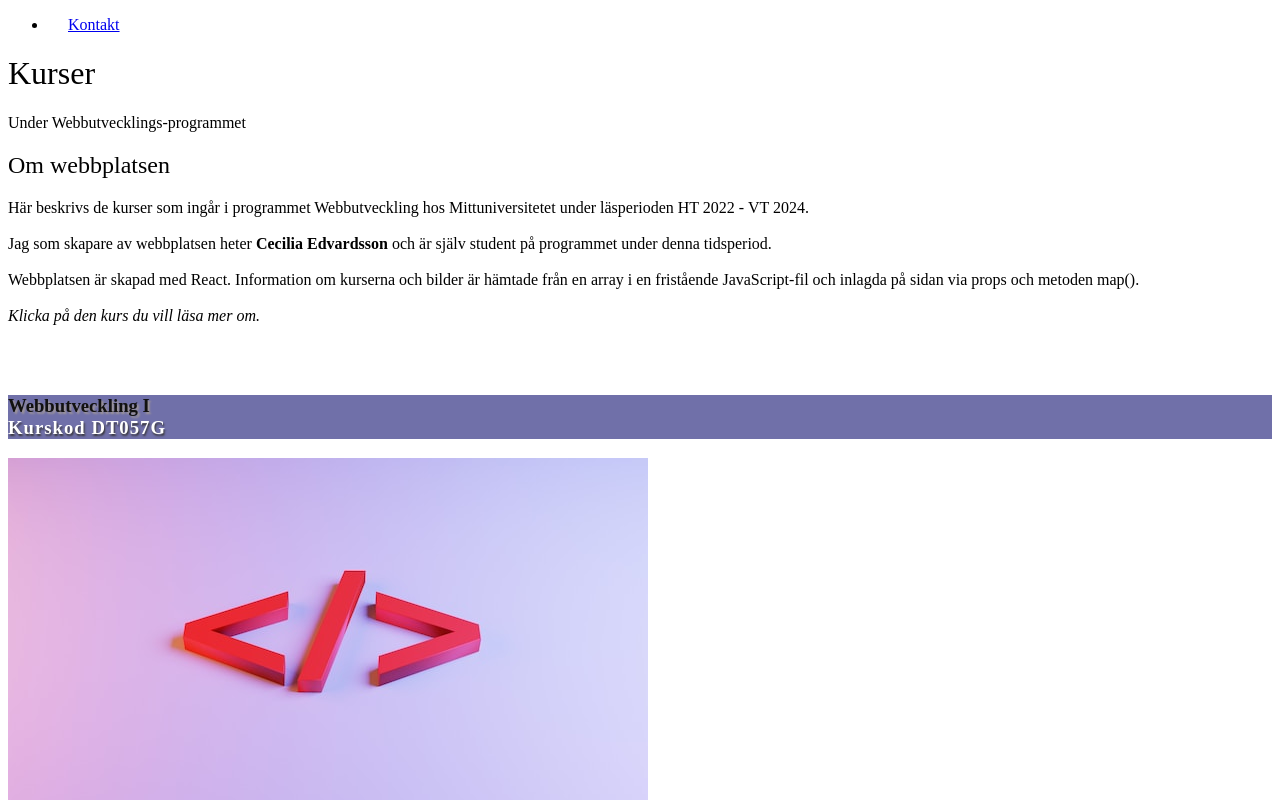
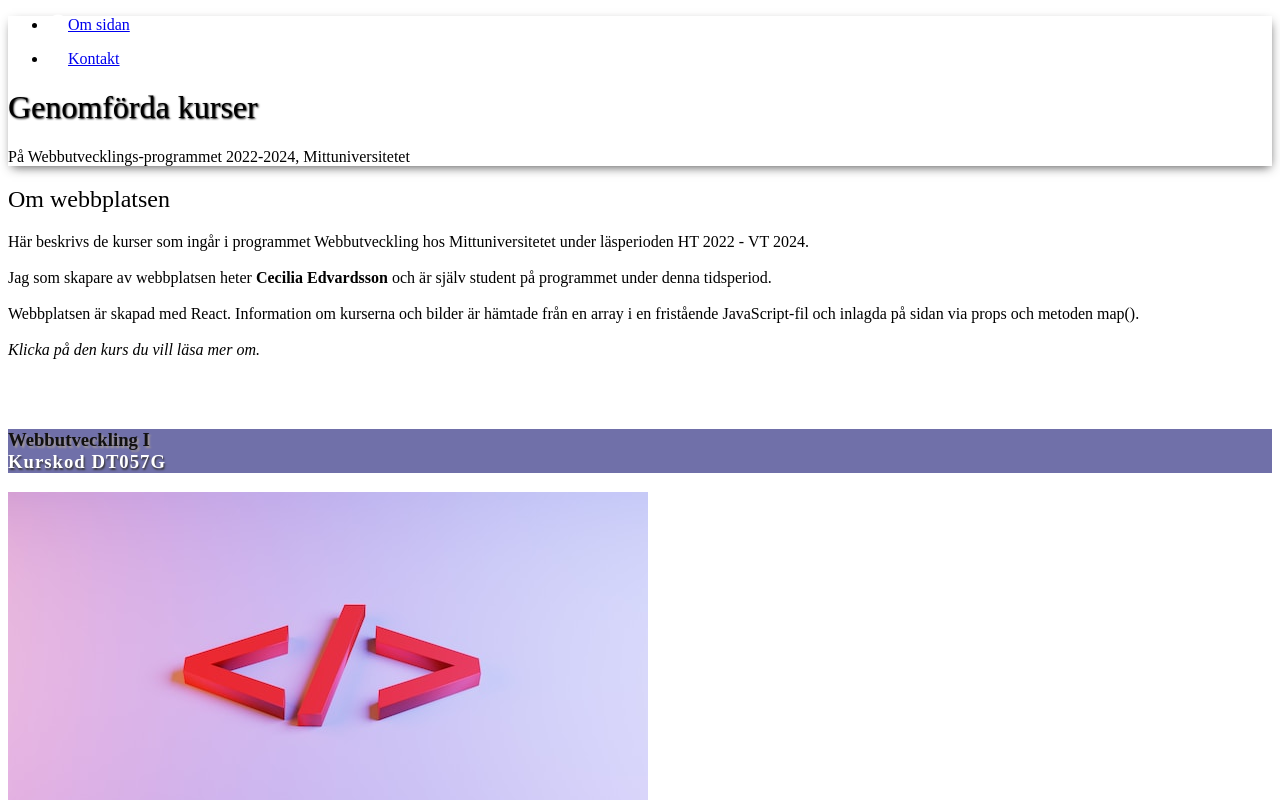
Before and after one commit to ceciliaedv23/Curriculum-Web-Development, a React (Create React App) app: page / in a window 1280 px wide. Shown: the top 800 px of the page. Built offline with nearby package versions, Linux system fonts and the light colour scheme; a web font is replaced by a local one.

Commit message:
Update Header.js
Update 2024-08-06

```diff
--- a/src/Header.js
+++ b/src/Header.js
@@ -4,25 +4,48 @@ import React from "react";
 
 function Header() {
   return (
-    <header id="top">
-      <div>
+    <header id="top" className="box-shadow mb-2">
+      <div className="bg-black p-4 px-6">
         <nav>
-          <ul>
+          <ul className="flex flex-row justify-end gap-4">
             <li>
-              <a href="#footer">
-                <i
-                  class="fa-regular fa-lg fa-envelope"
-                  style={{ color: "#ffffff" }}
-                ></i>
-                Kontakt
-              </a>
+              <p className="text-white">
+                <a
+                  href="#about"
+                  className="flex flex-row justify-end items-center"
+                >
+                  <i
+                    className="fa-solid fa-lg fa-circle-info px-2 "
+                    style={{ color: "#ffffff" }}
+                  ></i>
+                  Om sidan
+                </a>
+              </p>
+            </li>
+            <li>
+              <p className="text-white">
+                <a
+                  href="#footer"
+                  className="flex flex-row justify-end items-center"
+                >
+                  <i
+                    className="fa-regular fa-lg fa-envelope px-2 "
+                    style={{ color: "#ffffff" }}
+                  ></i>
+                  Kontakt
+                </a>
+              </p>
             </li>
           </ul>
         </nav>
       </div>
-      <div className="title">
-        <h1>Kurser</h1>
-        <p>Under Webbutvecklings-programmet</p>
+      <div className="p-8 pb-4 lg:p-10">
+        <h1 className="text-4xl lg:text-6xl text-blue-900 text-shadow-black tracking-wide">
+          Genomförda kurser
+        </h1>
+        <p className="text-lg lg:text-xl py-4">
+          På Webbutvecklings-programmet 2022-2024, Mittuniversitetet
+        </p>
       </div>
     </header>
   );
```
